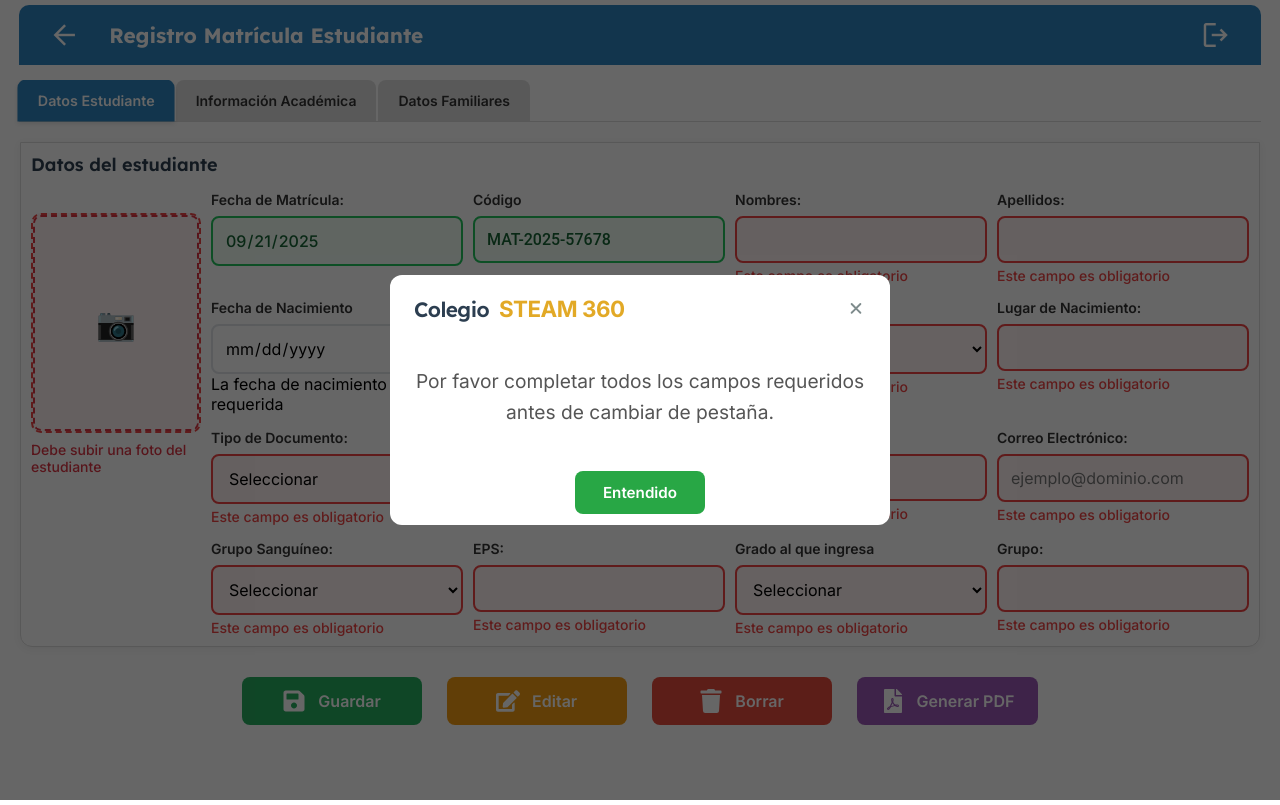
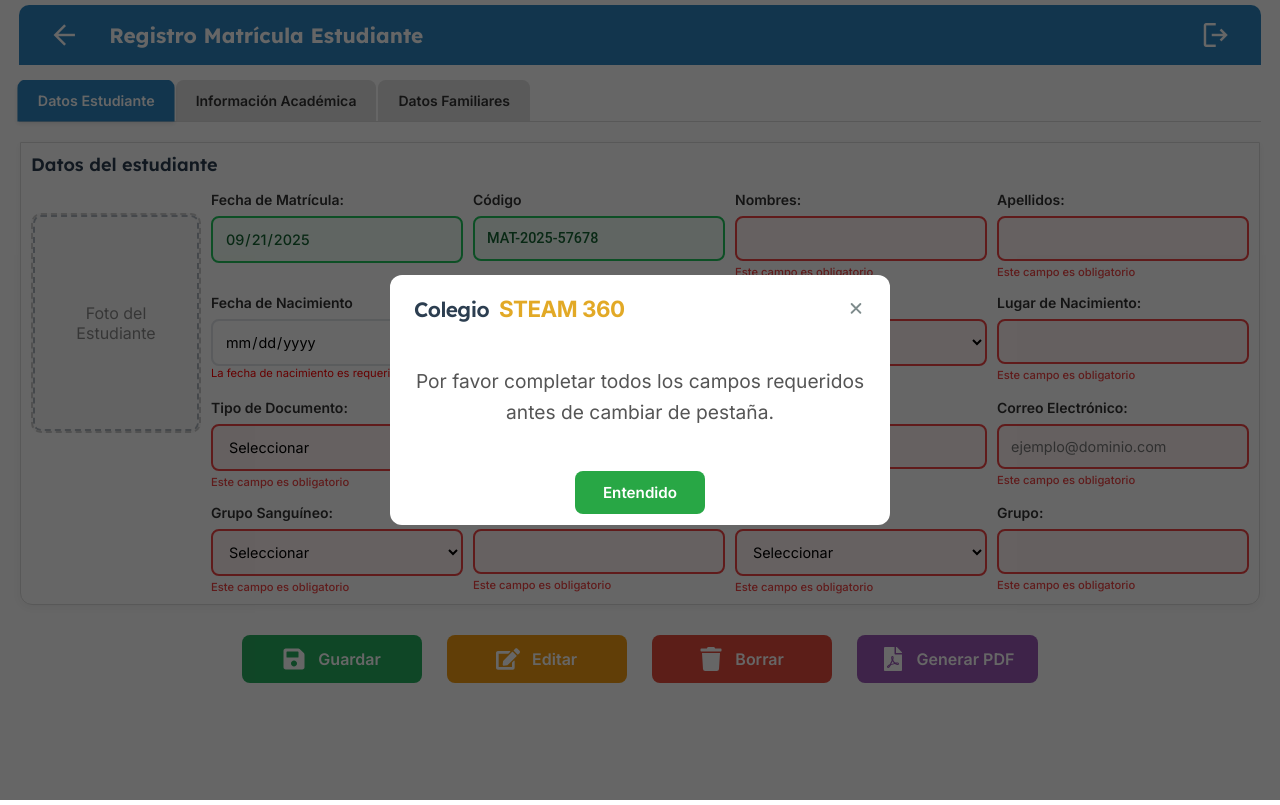
Before and after one commit to jhonhidalgoA/Gestion360, a React (Vite) app in the folder react-frontend/: page /matricula in a window 1280 px wide. Both pictures are taken after a click on the button "Datos Estudiante". Built offline with nearby package versions, Linux system fonts and the light colour scheme.

Commit message:
Validaciones Formulario

```diff
--- a/react-frontend/src/pages/Administrador/Matricula/Matricula.css
+++ b/react-frontend/src/pages/Administrador/Matricula/Matricula.css
@@ -61,7 +61,7 @@
   padding: 0.75rem;
   border: 2px solid #e1e5e9;
   border-radius: 8px;
-  font-size: 1rem;
+  font-size: 0.9rem;
   transition: border-color 0.2s, box-shadow 0.2s;
 }
 
@@ -79,7 +79,7 @@
 
 .error-message {
   color: #ef4444;
-  font-size: 0.875rem;
+  font-size: 0.7rem;
   margin-top: 0.25rem;
   display: block;
   font-weight: 500;
--- a/react-frontend/src/pages/Administrador/Matricula/Matricula.jsx
+++ b/react-frontend/src/pages/Administrador/Matricula/Matricula.jsx
@@ -11,6 +11,7 @@ import "./Matricula.css";
 const Matricula = () => {
   const [activeTab, setActiveTab] = useState("estudiante");
   const [isModalOpen, setIsModalOpen] = useState(false);
+
 
   const generateStudentCode = () => {
     const year = new Date().getFullYear();
@@ -30,6 +31,7 @@ const Matricula = () => {
   } = useForm({
     mode: "onBlur",
     defaultValues: {
+
       // Datos Estudiante
       registerDate: todayDate,
       codigo: generateStudentCode(),
@@ -89,7 +91,7 @@ const Matricula = () => {
         "studentBlood",
       ];
 
-      // Validación personalizada para la foto
+
       const formData = getValues();
       if (!formData.studentPhoto) {
         hasErrors = true;
@@ -114,14 +116,13 @@ const Matricula = () => {
   const handleConfirmModal = () => {
     setIsModalOpen(false);
 
-    // Buscar el primer campo con error y hacer focus
     const firstErrorField = Object.keys(errors)[0];
     if (firstErrorField) {
-      // Esperar un momento para que el DOM se actualice
+
       setTimeout(() => {
         const element = document.getElementById(firstErrorField) ||
                       document.querySelector(`[name="${firstErrorField}"]`) ||
-                      document.querySelector('.photo-label'); // Para la foto
+                      document.querySelector('.photo-label');
 
         if (element) {
           element.focus();
@@ -175,7 +176,12 @@ const Matricula = () => {
 
       <form onSubmit={handleSubmit(onSubmit)} className="formStudent">
         {activeTab === "estudiante" && (
-          <TabEstudiante register={register} errors={errors} setValue={setValue} />
+          <TabEstudiante
+            register={register}
+            errors={errors}
+            setValue={setValue}
+            trigger={trigger}
+          />
         )}
         {activeTab === "academica" && (
           <TabAcademica register={register} errors={errors} />
--- a/react-frontend/src/pages/Administrador/Matricula/TabEstudiante.css
+++ b/react-frontend/src/pages/Administrador/Matricula/TabEstudiante.css
@@ -80,26 +80,6 @@
     border: 2px dashed #adb5bd;
 }
 
-.visually-hidden {
-  position: absolute;
-  width: 1px;
-  height: 1px;
-  padding: 0;
-  margin: -1px;
-  overflow: hidden;
-  clip: rect(0, 0, 0, 0);
-  white-space: nowrap;
-  border: 0;
-}
-
-.error-message {
-  color: #ef4444;
-  font-size: 0.875rem;
-  margin-top: 0.25rem;
-  display: block;
-  font-weight: 500;
-  animation: fadeIn 0.3s ease-in-out;
-}
 
 @keyframes fadeIn {
   from { opacity: 0; transform: translateY(-5px); }
@@ -150,7 +130,7 @@
   padding: 10px;
   border: 1px solid #ccc;
   border-radius: 6px;
-  font-size: 14px;
+  font-size: 18px;
   transition: border-color 0.3s ease;
 }
 
@@ -176,3 +156,9 @@
 .input-autofill:focus {
   box-shadow: 0 0 0 3px rgba(34, 197, 94, 0.2);
 }
+
+.field-error{
+  display: block;
+  color: red;
+  font-size: 0.7rem;
+}
--- a/react-frontend/src/pages/Administrador/Matricula/TabEstudiante.jsx
+++ b/react-frontend/src/pages/Administrador/Matricula/TabEstudiante.jsx
@@ -52,6 +52,7 @@ const TabEstudiante = ({ register, errors, setValue }) => {
   const [age, setAge] = useState("");
   const [photoFile, setPhotoFile] = useState(null);
   const [photoError, setPhotoError] = useState("");
+  const [showPhotoError, setShowPhotoError] = useState(false);
 
   // Efecto para validar la foto cuando cambia
   useEffect(() => {
@@ -60,9 +61,25 @@ const TabEstudiante = ({ register, errors, setValue }) => {
       setPhotoError("");
     } else {
       setValue("studentPhoto", null, { shouldValidate: true });
-      setPhotoError("Debe subir una foto del estudiante");
+
+      if (showPhotoError) {
+        setPhotoError("Debe subir una foto del estudiante");
+      }
     }
-  }, [photoFile, setValue]);
+  }, [photoFile, setValue, showPhotoError]);
+
+
+  useEffect(() => {
+    const handleValidatePhoto = () => {
+      if (!photoFile) {
+        setShowPhotoError(true);
+        setPhotoError("Debe subir una foto del estudiante");
+      }
+    };
+
+    window.addEventListener('validatePhoto', handleValidatePhoto);
+    return () => window.removeEventListener('validatePhoto', handleValidatePhoto);
+  }, [photoFile]);
 
   const calculateAge = (birthDateString) => {
     if (!birthDateString) return "";
@@ -92,6 +109,7 @@ const TabEstudiante = ({ register, errors, setValue }) => {
   };
 
   const handlePhotoChange = (e) => {
+    setShowPhotoError(true);
     const file = e.target.files[0];
 
     if (!file) {
@@ -134,6 +152,7 @@ const TabEstudiante = ({ register, errors, setValue }) => {
   const clearPhoto = () => {
     setPreview(null);
     setPhotoFile(null);
+    setShowPhotoError(true);
     setPhotoError("Debe subir una foto del estudiante");
     const fileInput = document.getElementById("student-photo");
     if (fileInput) {
@@ -148,7 +167,7 @@ const TabEstudiante = ({ register, errors, setValue }) => {
           htmlFor="student-photo"
           className={`photo-label ${photoError ? "photo-error" : ""}`}
         >
-          {!preview && <span></span>}
+          {!preview && <span>Foto del Estudiante</span>}
           <input
             type="file"
             id="student-photo"
@@ -174,7 +193,6 @@ const TabEstudiante = ({ register, errors, setValue }) => {
           >
             {!preview && (
               <div style={{ textAlign: "center", color: photoError ? "#dc3545" : "#6c757d" }}>
-                <div style={{ fontSize: "2rem" }}>📷</div>
               </div>
             )}
           </div>
@@ -189,18 +207,18 @@ const TabEstudiante = ({ register, errors, setValue }) => {
               marginTop: "0.5rem",
               padding: "0.25rem 0.5rem",
               fontSize: "0.8rem",
-              backgroundColor: "#08f884ff",
+              backgroundColor: "#dc3545",
               color: "white",
               border: "none",
               borderRadius: "4px",
               cursor: "pointer"
             }}
           >
-           Cambiar foto
+            Quitar foto
           </button>
         )}
 
-        {photoError && (
+        {photoError && showPhotoError && (
           <span
             className="error-message"
             style={{
@@ -247,8 +265,8 @@ const TabEstudiante = ({ register, errors, setValue }) => {
             errors={errors}
             required
             validation={{
-              minLength: { value: 2, message: "Mínimo 2 caracteres" },
-              maxLength: { value: 50, message: "Máximo 50 caracteres" },
+              minLength: { value: 3, message: "Mínimo 3 caracteres" },
+              maxLength: { value: 20, message: "Máximo 20 caracteres" },
               pattern: {
                 value: /^[A-Za-zÁÉÍÓÚáéíóúÑñ\s]+$/,
                 message: "Solo letras y espacios",
@@ -262,8 +280,8 @@ const TabEstudiante = ({ register, errors, setValue }) => {
             errors={errors}
             required
             validation={{
-              minLength: { value: 2, message: "Mínimo 2 caracteres" },
-              maxLength: { value: 50, message: "Máximo 50 caracteres" },
+              minLength: { value: 3, message: "Mínimo 3 caracteres" },
+              maxLength: { value: 20, message: "Máximo 20 caracteres" },
               pattern: {
                 value: /^[A-Za-zÁÉÍÓÚáéíóúÑñ\s]+$/,
                 message: "Solo letras y espacios",
@@ -291,7 +309,7 @@ const TabEstudiante = ({ register, errors, setValue }) => {
                   validAge: (value) => {
                     if (!value) return true;
                     const age = calculateAge(value);
-                    return age >= 3 && age <= 25 || "La edad debe estar entre 3 y 25 años";
+                    return age >= 6 && age <= 99 || "La edad debe estar entre 6 y 99 años";
                   }
                 }
               })}
@@ -300,7 +318,9 @@ const TabEstudiante = ({ register, errors, setValue }) => {
               max={new Date().toISOString().split('T')[0]}
             />
             {errors.studentBirthDate && (
-              <p className="field-error">{errors.studentBirthDate.message}</p>
+              <span className="field-error">
+                {errors.studentBirthDate.message}
+              </span>
             )}
           </div>
           <div className="group">
@@ -406,8 +426,8 @@ const TabEstudiante = ({ register, errors, setValue }) => {
             errors={errors}
             required
             validation={{
-              minLength: { value: 2, message: "Mínimo 2 caracteres" },
-              maxLength: { value: 50, message: "Máximo 50 caracteres" },
+              minLength: { value: 3, message: "Mínimo 3 caracteres" },
+              maxLength: { value: 20 , message: "Máximo 20 caracteres" },
             }}
           />
           <SelectField
```
